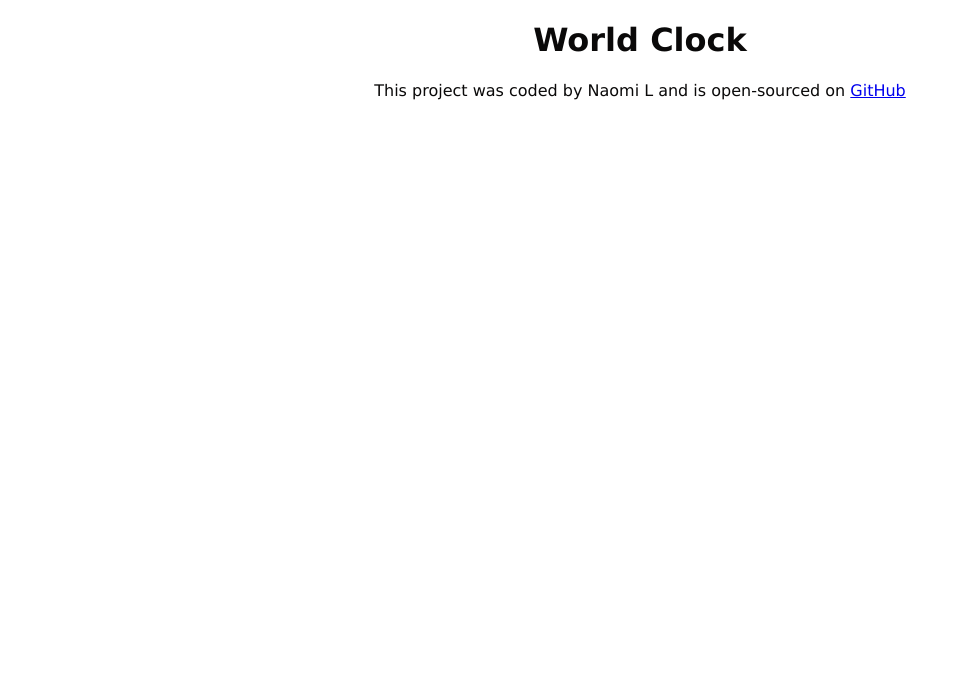
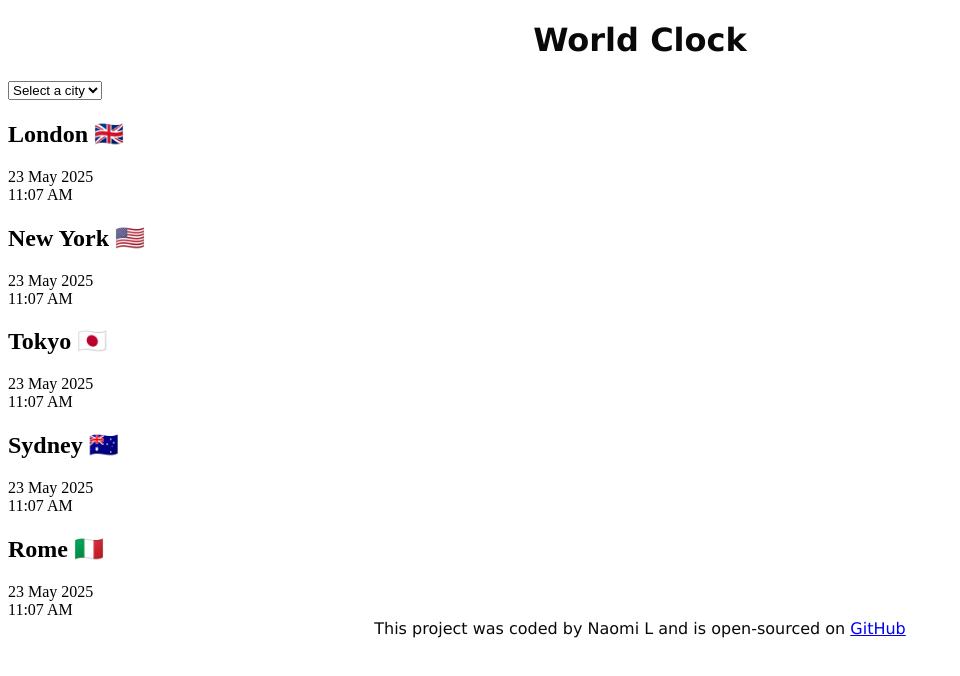
Before and after one commit to naoloui/World-clock-project, a plain HTML site: page index.html in a window 1280 px wide. Shown: the whole page, without its empty margins (0-960 px from the left). Drawn offline with Linux system fonts and the light colour scheme.

Commit message:
Added the basic html and changed the folder names

```diff
--- a/index.html
+++ b/index.html
@@ -4,15 +4,57 @@
     <meta charset="UTF-8" />
     <meta http-equiv="X-UA-Compatible" content="IE=edge" />
     <meta name="viewport" content="width=device-width, initial-scale=1.0" />
-    <link rel="stylesheet" href="CSS/styles.css" />
+    <link rel="stylesheet" href="src/styles.css" />
     <title>World Clock</title>
   </head>
   <body>
-    <h1>World Clock</h1>
+    <div class="container">
+      <h1>World Clock</h1>
+
+      <select>
+        <option value="" selected>Select a city</option>
+        <option value="London">London</option>
+        <option value="New York">New York</option>
+        <option value="Tokyo">Tokyo</option>
+        <option value="Sydney">Sydney</option>
+        <option value="Rome">Rome</option>
+      </select>
+      <div class="city">
+      <h2>London 🇬🇧</h2>
+      <div class="date">23 May 2025</div>
+        <div class="time">11:07 AM</div>
+       </div>
+
+       <div class="city">
+      <h2>New York 🇺🇸</h2>
+      <div class="date">23 May 2025</div>
+        <div class="time">11:07 AM</div>
+       </div>
+
+       <div class="city">
+      <h2>Tokyo 🇯🇵</h2>
+      <div class="date">23 May 2025</div>
+        <div class="time">11:07 AM</div>
+       </div>
+
+       <div class="city">
+      <h2>Sydney 🇦🇺</h2>
+      <div class="date">23 May 2025</div>
+        <div class="time">11:07 AM</div>
+       </div>
+
+       <div class="city">
+      <h2>Rome 🇮🇹</h2>
+      <div class="date">23 May 2025</div>
+        <div class="time">11:07 AM</div>
+       </div>
+
+      </div>
+    </div>
     <footer>
       This project was coded by Naomi L and is open-sourced on
       <a href="#" target="_blank">GitHub</a>
     </footer>
   </body>
-  <script src="Javascript/index.js"></script>
+  <script src="src/index.js"></script>
 </html>
```
Also changed, not shown: src/index.js (added), src/styles.css (renamed from CSS/styles.css).
